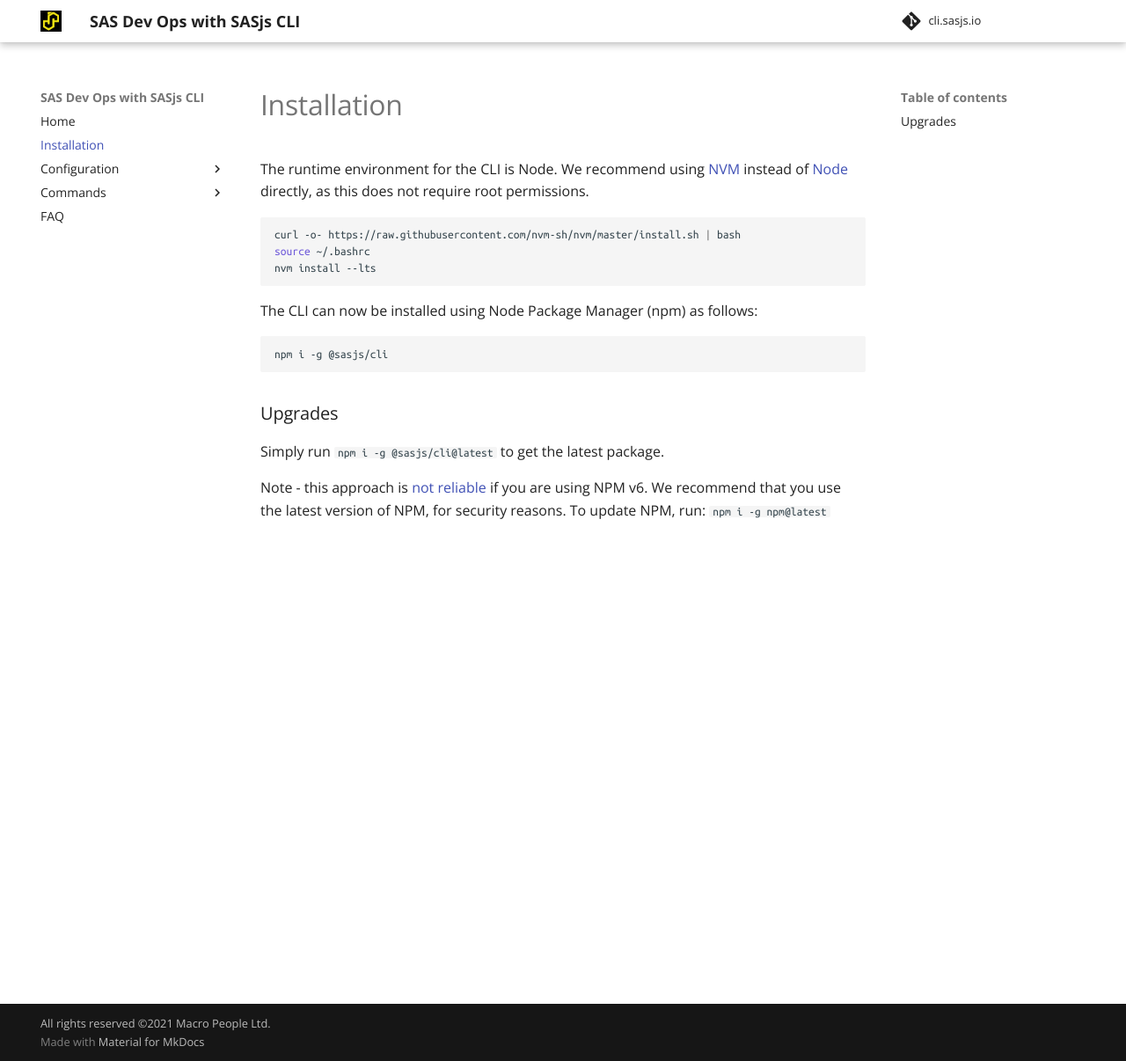
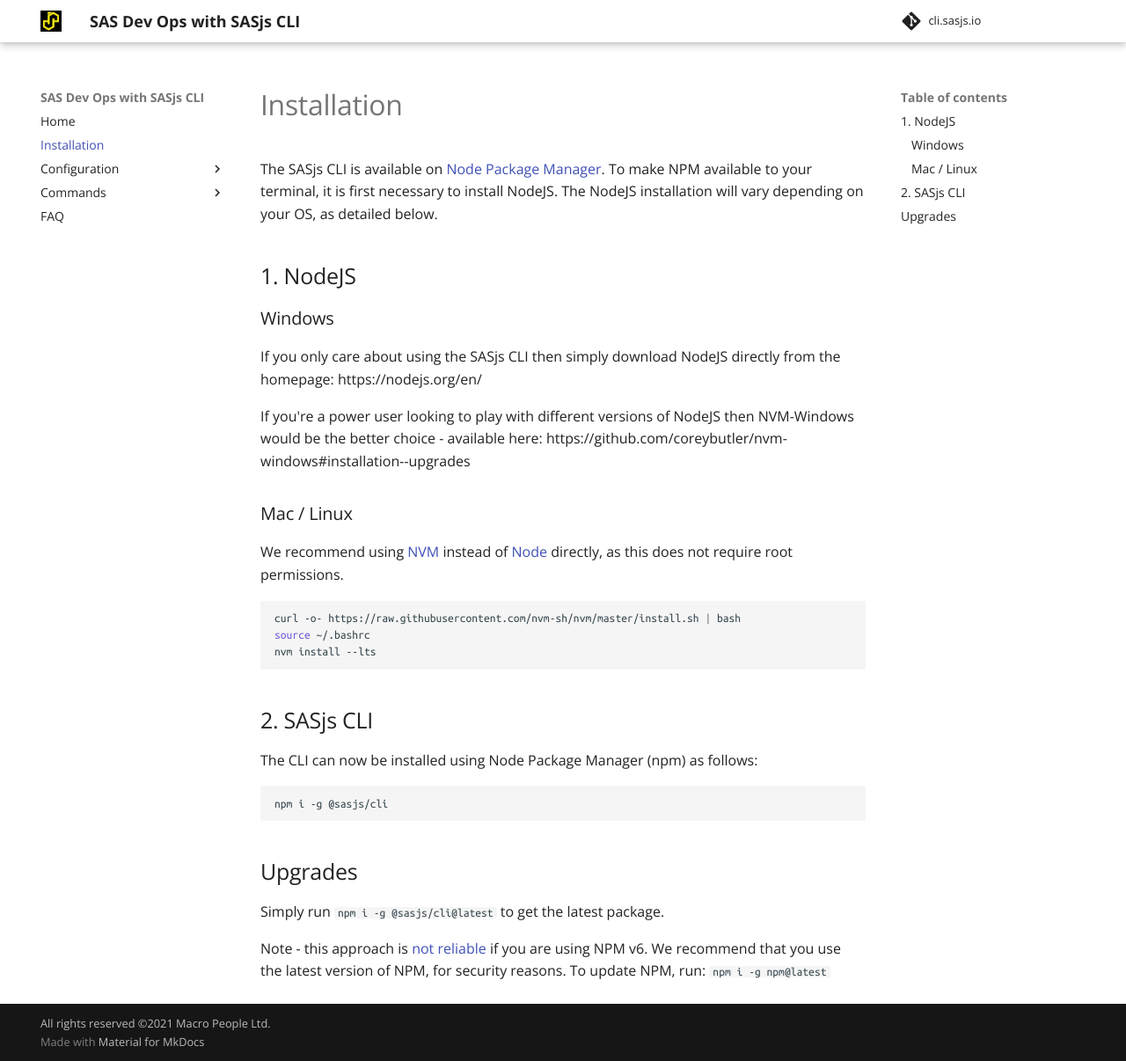
Before and after one commit to sasjs/cli.sasjs.io, an MkDocs documentation site: the page built from docs/installation.md, in a window 1280 px wide and 1206 px high. Shown: the whole window at 88% size. Built offline with MkDocs 1.6.1 and Material for MkDocs 9.7.7, drawn with Linux system fonts in a browser that asks for light colours.

Commit message:
Update installation.md

````diff
--- a/docs/installation.md
+++ b/docs/installation.md
@@ -1,6 +1,17 @@
 # Installation
 
-The runtime environment for the CLI is Node. We recommend using [NVM](https://github.com/nvm-sh/nvm) instead of [Node](https://nodejs.org/en/) directly, as this does not require root permissions.
+The SASjs CLI is available on [Node Package Manager](https://www.npmjs.com/). To make NPM available to your terminal, it is first necessary to install NodeJS. The NodeJS installation will vary depending on your OS, as detailed below.
+
+## 1. NodeJS
+
+### Windows
+
+If you only care about using the SASjs CLI then simply download NodeJS directly from the homepage:  https://nodejs.org/en/
+
+If you're a power user looking to play with different versions of NodeJS then NVM-Windows would be the better choice - available here: https://github.com/coreybutler/nvm-windows#installation--upgrades
+
+### Mac / Linux
+We recommend using [NVM](https://github.com/nvm-sh/nvm) instead of [Node](https://nodejs.org/en/) directly, as this does not require root permissions.
 
 ```Bash
 curl -o- https://raw.githubusercontent.com/nvm-sh/nvm/master/install.sh | bash
@@ -8,13 +19,14 @@
 nvm install --lts
 ```
 
+## 2. SASjs CLI
 The CLI can now be installed using Node Package Manager (npm) as follows:
 
 ```Bash
 npm i -g @sasjs/cli
 ```
 
-### Upgrades
+## Upgrades
 
 Simply run `npm i -g @sasjs/cli@latest` to get the latest package.
 
````
